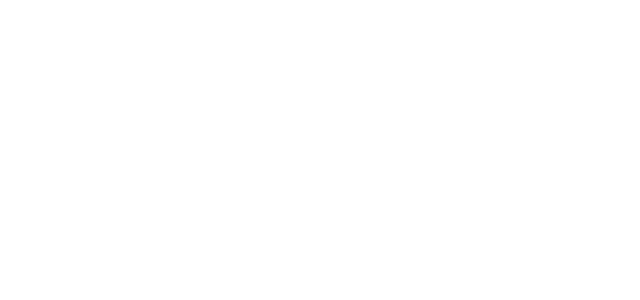
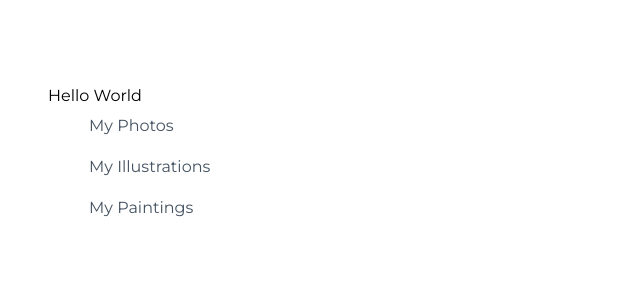
Before and after one commit to Jays-T/react-challenges, a React (Create React App) app in the folder my-app/: page / in a window 1280 px wide. Shown: the top 300 px of the page, without its empty margins (0-640 px from the left). Built offline with nearby package versions, Linux system fonts and the light colour scheme.

Commit message:
add component to app - Sidebar

```diff
--- a/my-app/src/App.js
+++ b/my-app/src/App.js
@@ -1,9 +1,11 @@
 import css from './App.module.css';
+import Sidebar from './components/Sidebar';
 
 function App() {
   return (
     <div className={css.App}>
       {/* Add your components here */}
+      <Sidebar word="World" first="Photos" second="Illustrations" third="Paintings"/>
     </div>
   );
 }
```
